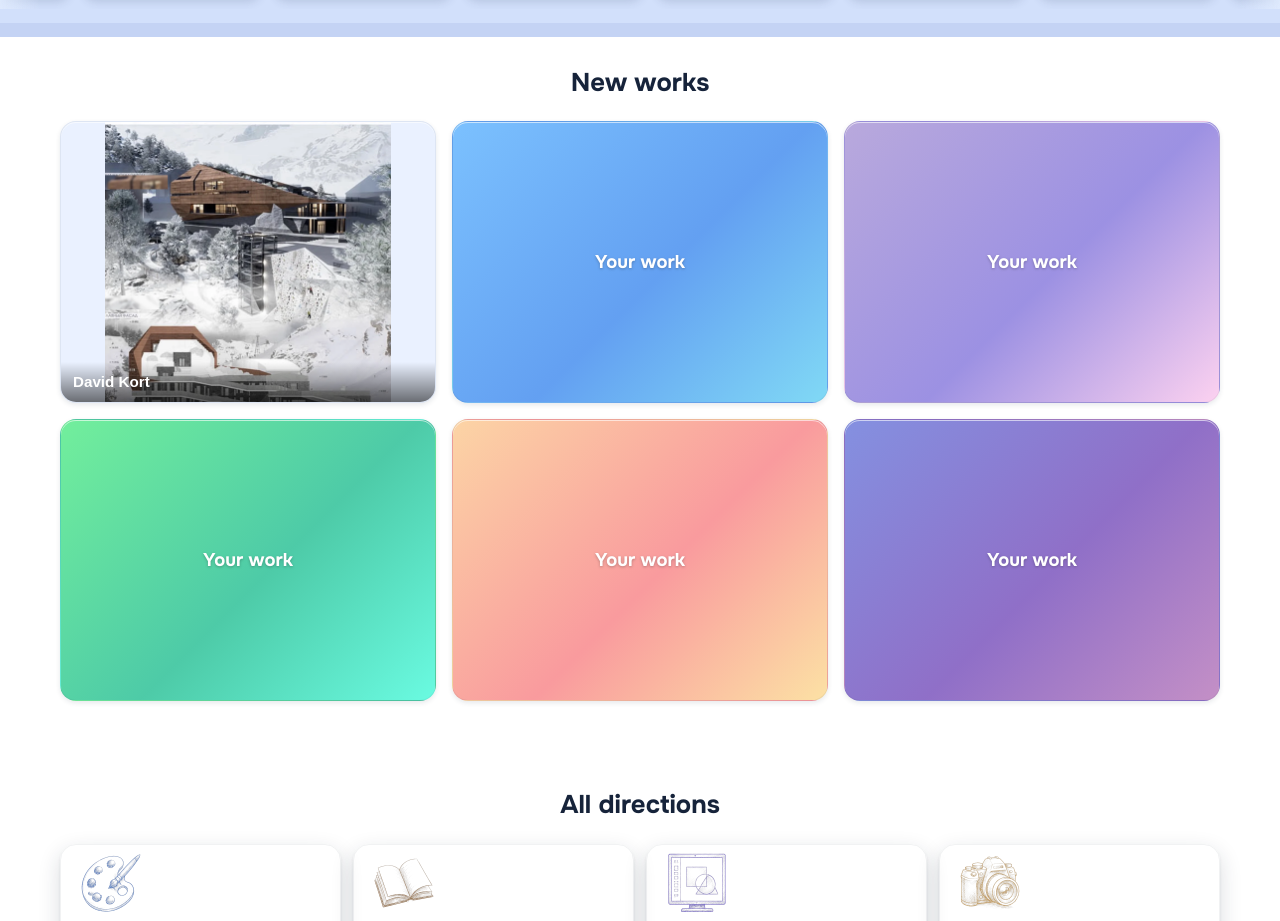
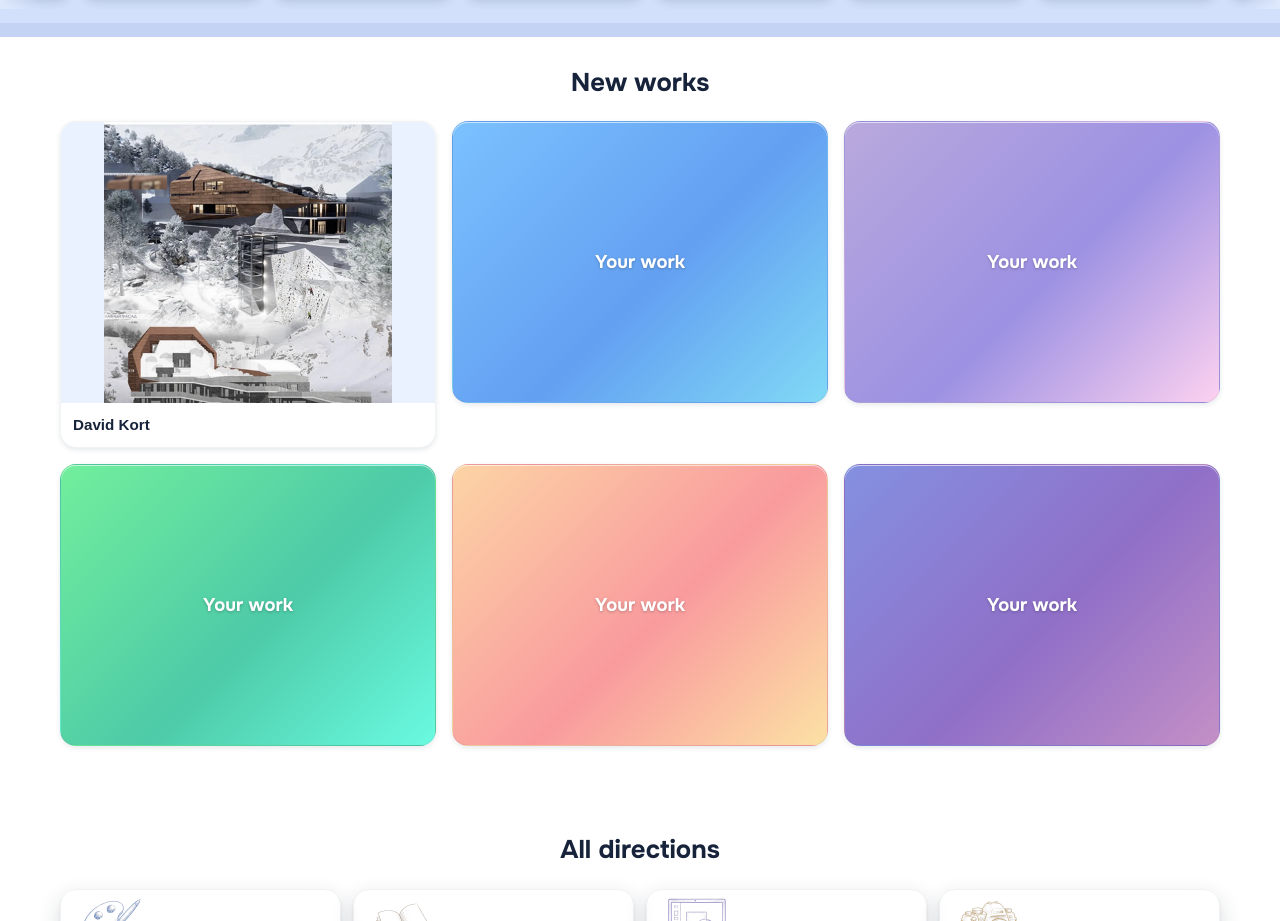
Before and after one commit to dm100usa-oss/no-ai-marketplace, a Next.js app: page /en in a window 1280 px wide. Shown: the part 2611-3532 px from the top of the page. Built offline with nearby package versions, Linux system fonts and the light colour scheme; a web font is replaced by a local one.

Commit message:
Add files via upload

```diff
--- a/src/app/[lang]/page.tsx
+++ b/src/app/[lang]/page.tsx
@@ -517,7 +517,22 @@ export default async function HomePage({
                     key={`work-${p.slug}`}
                     lang={locale}
                     href={href}
-                    className="press-btn relative flex items-end overflow-hidden rounded-2xl sm:aspect-[4/3]"
+                    className="press-btn flex flex-col overflow-hidden rounded-2xl"
+                    style={{ background: "#ffffff" }}
+                  >
+                    {/* The work, whole.
+                        The name used to lie across the picture on a dark
+                        wash. That was fine while the picture was cropped to
+                        a wide strip and its bottom edge was scenery; now
+                        that the work is shown whole, the wash sat on the
+                        author's own artwork and covered the title of a book
+                        cover. So the name has its own clean line underneath,
+                        the way the new-members strip already does it.
+                        The height is capped as well: on a phone one tall
+                        cover filled the entire screen and buried whatever
+                        came next. */}
+                    <span
+                      className="flex items-center justify-center overflow-hidden sm:aspect-[4/3]"
                       style={{ background: "var(--color-brand-soft)" }}
                     >
                       <img
@@ -525,14 +540,12 @@ export default async function HomePage({
                         alt={p.name}
                         loading="lazy"
                         decoding="async"
-                      className="block h-auto w-full object-contain sm:absolute sm:inset-0 sm:h-full"
+                        className="block max-h-[22rem] w-full object-contain sm:h-full sm:max-h-none"
                       />
+                    </span>
                     <span
-                      className="absolute bottom-0 left-0 w-full px-3 py-2 text-[0.95rem] font-semibold"
-                      style={{
-                        color: "#ffffff",
-                        background: "linear-gradient(to top, rgba(0,0,0,0.55), rgba(0,0,0,0))",
-                      }}
+                      className="block px-3 py-2.5 text-[0.95rem] font-semibold"
+                      style={{ color: "var(--color-ink)" }}
                     >
                       {p.name}
                     </span>
--- a/src/components/CreatorCard.tsx
+++ b/src/components/CreatorCard.tsx
@@ -108,10 +108,10 @@ export async function CreatorCard({
           up, so there the work is fitted inside one frame and the leftover
           space is filled with the soft brand colour. Nothing is cropped
           either way. */}
-      <LocaleLink lang={lang} href={profileHref} className={`relative block overflow-hidden ${profile.mainImage ? "sm:aspect-[4/3]" : "aspect-[4/3]"}`} style={{ background: "var(--color-brand-soft)" }}>
+      <LocaleLink lang={lang} href={profileHref} className={`relative flex items-center justify-center overflow-hidden ${profile.mainImage ? "sm:aspect-[4/3]" : "aspect-[4/3]"}`} style={{ background: "var(--color-brand-soft)" }}>
         {profile.mainImage ? (
           // eslint-disable-next-line @next/next/no-img-element
-          <img src={profile.mainImage} alt={`${dict.common.humanMadeWork}: ${profile.name}`} className="block h-auto w-full object-contain sm:h-full" loading="lazy" decoding="async" />
+          <img src={profile.mainImage} alt={`${dict.common.humanMadeWork}: ${profile.name}`} className="block max-h-[22rem] w-full object-contain sm:h-full sm:max-h-none" loading="lazy" decoding="async" />
         ) : (
           <PlaceholderArt seed={profile.slug} label={dict.common.humanMadeWork} />
         )}
```
Lines whose indentation alone changed are shown as unchanged.
